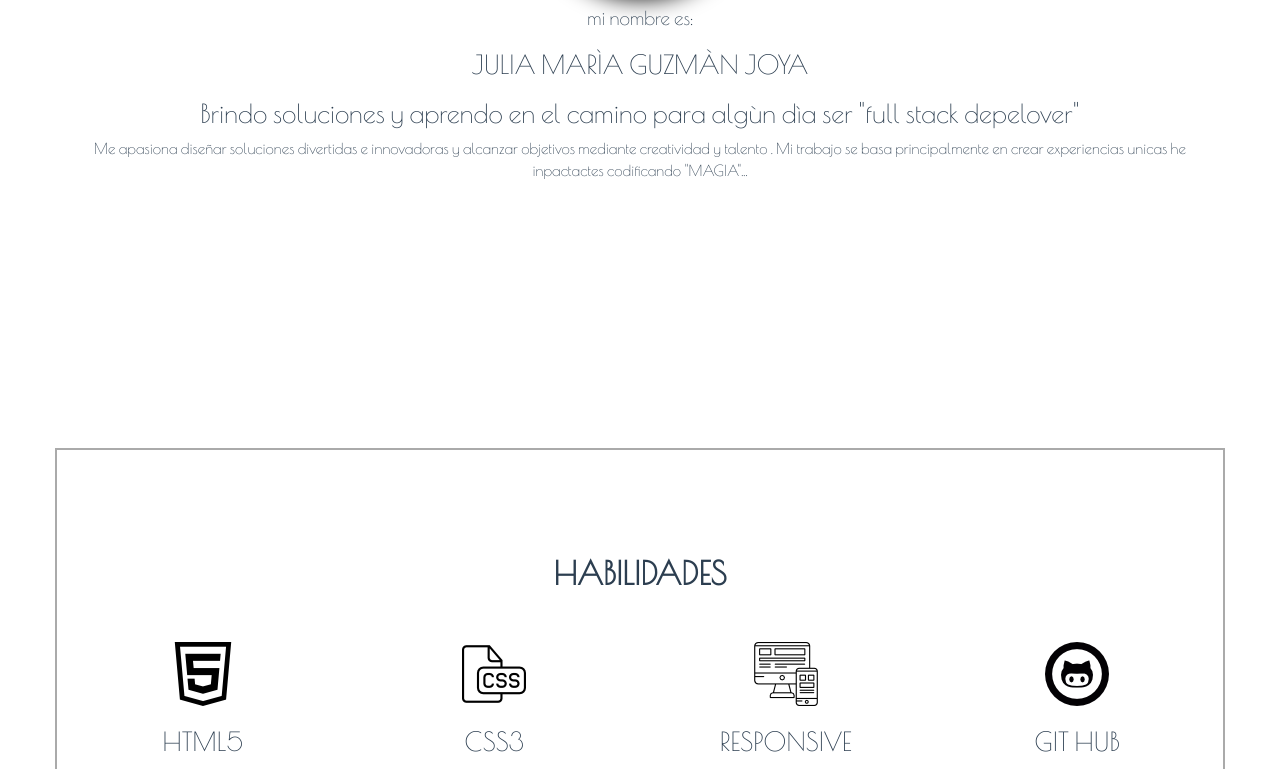
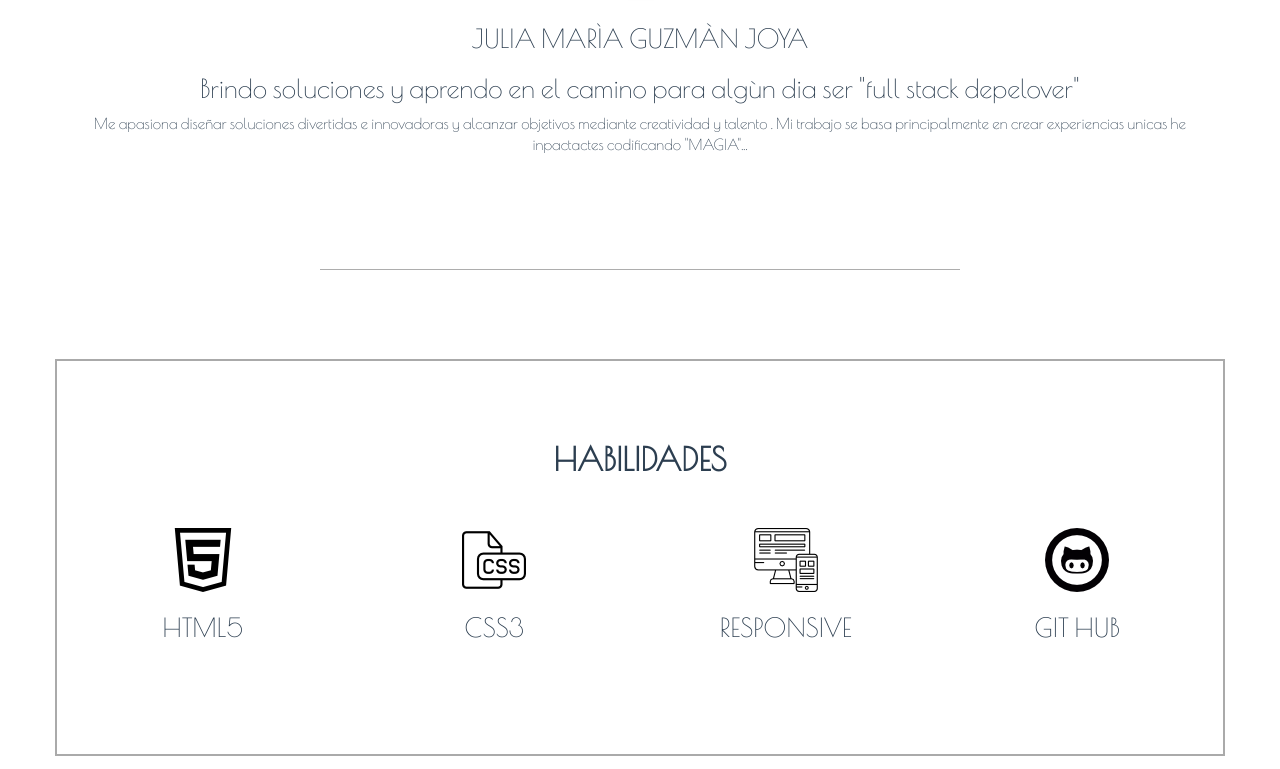
Before and after one commit to juliamary/free-portfolio, a plain HTML site: page index.html in a window 1280 px wide. Shown: the part 1231-2000 px from the top of the page. Drawn offline with nearby package versions, Linux system fonts and the light colour scheme.

Commit message:
original

```diff
--- a/index.html
+++ b/index.html
@@ -44,11 +44,14 @@
           <img class="img-portafolio" src="pictures/portfolio-julia.jpg">
             <h4>mi nombre es:</h4>
               <h3>JULIA MARÌA GUZMÀN JOYA</h3>
-              <h3>Brindo soluciones y aprendo en el camino para algùn dìa ser "full stack depelover"</h3>
+              <h3>Brindo soluciones y aprendo en el camino para algùn dia ser "full stack depelover"</h3>
           <p>Me apasiona diseñar soluciones divertidas e innovadoras y alcanzar objetivos mediante creatividad y talento . Mi trabajo se basa principalmente en crear experiencias unicas he inpactactes codificando "MAGIA"...</p>
       </div>
   </div>
 </section>
+
+<div class="decoracion"></div>
+
 
 <section id="habilidades" class="module content">
     <div class="container wrapper bordeado como-lo-hago">
--- a/style/index_style.css
+++ b/style/index_style.css
@@ -35,18 +35,7 @@ section#banner{
 
 
 
-.overlay{
-	background: transparent;
-	width: 100%;
-	height: 100%;
-}
 
-section#banner .overlay{
-	background: transparent;
-	position: absolute;
-	width: 100%;
-	height: 100%;
-}
 
 header{
 	position: fixed;
@@ -100,7 +89,13 @@ img#logo{
 	-webkit-transition: width .5s, height .5s, margin-right .5s, margin-top .5s;
 }
 
-
+.decoracion{
+    width: 50%;
+    height: 1px;
+    background-color: rgba(2, 2, 2, 0.32);
+    margin: 0 auto;
+    margin-bottom: 13px;
+}
 
 #body{
 	width: 100%;
@@ -136,9 +131,11 @@ padding: 4%;
     padding: 6%;
 }
 
-.wrapper,
+.wrapper{
+	padding: 8% 0;
+}
 section.module.content {
-    padding: 10% 0;
+    padding: 6% 0;
  }
 
 
```
Also changed, not shown: img/dashy.png (added), img/png/light.png (added).
